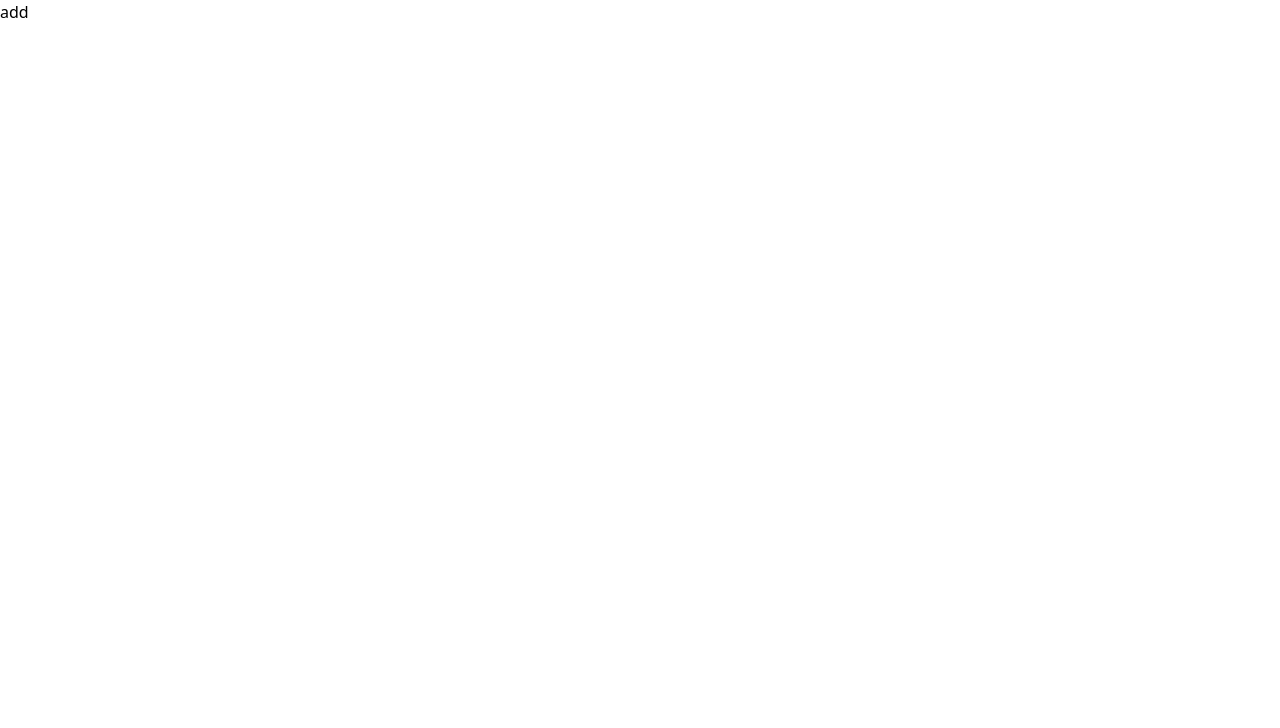
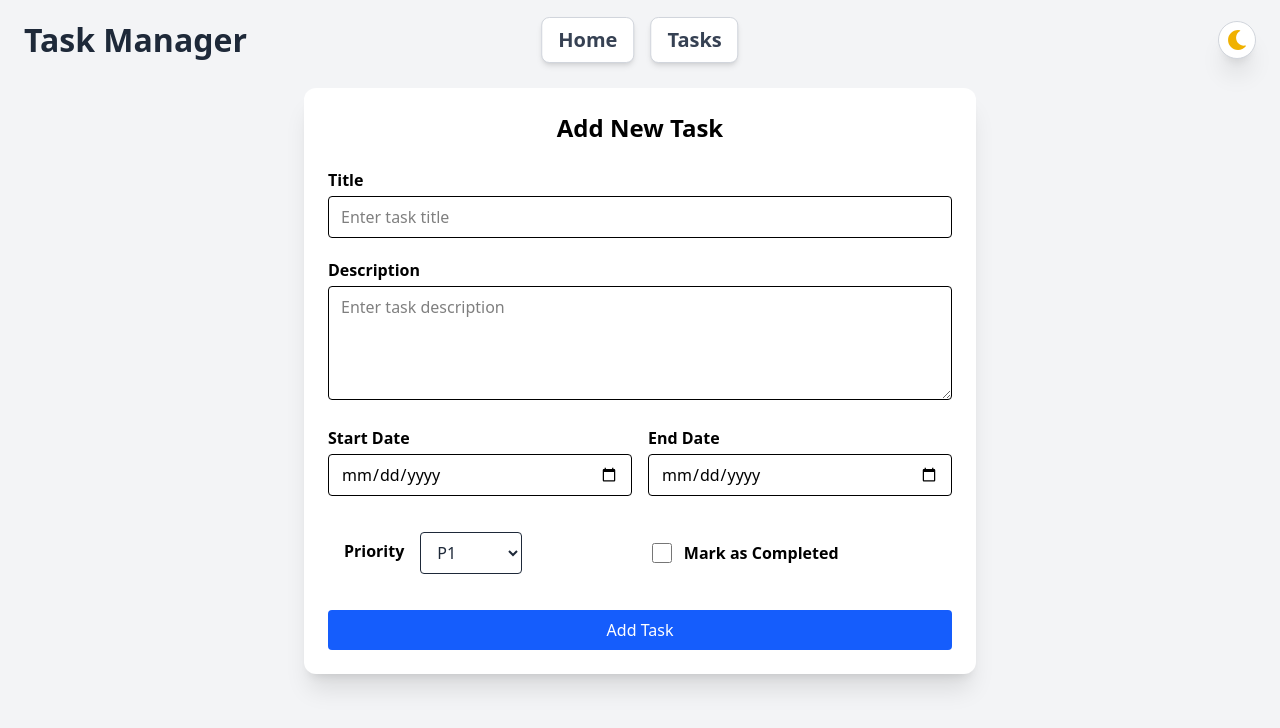
Before and after one commit to arnvj110/Algonive_Task_Manager, a React (Vite) app: page /add in a window 1280 px wide. Shown: the top 728 px of the page. Built offline with nearby package versions, Linux system fonts and the light colour scheme.

Commit message:
Add Page

```diff
--- a/src/App.jsx
+++ b/src/App.jsx
@@ -6,6 +6,7 @@
 import DeletePage from './pages/DeletePage'
 import { ThemeProvider } from './context/ThemeContext'
 import TasksPage from './pages/TasksPage'
+import NavBar from './components/common/NavBar'
 
 function App() {
 
@@ -13,23 +14,44 @@
   const router = createBrowserRouter([
     {
       path: '/',
-      element: <HomePage />
+      element: <div className='bg-gray-100 dark:bg-gray-900 min-h-screen'>
+        <NavBar />
+        <HomePage />
+
+        </div>
+
   },
   {
       path: '/tasks',
-      element: <TasksPage />
+      element: <div className='bg-gray-100 dark:bg-gray-900 min-h-screen'>
+        <NavBar />
+        <TasksPage />
+
+        </div>
   },
   {
     path: '/add',
-    element: <AddPage />
+    element: <div className='bg-gray-100 dark:bg-gray-900 min-h-screen'>
+        <NavBar />
+        <AddPage />
+
+        </div>
   },
   {
     path: '/update/:taskId',
-    element: <UpdatePage />
+    element: <div className='bg-gray-100 dark:bg-gray-900 min-h-screen'>
+        <NavBar />
+        <UpdatePage />
+
+        </div>
   },
   {
     path: '/delete/:taskId',
-    element: <DeletePage />
+    element: <div className='bg-gray-100 dark:bg-gray-900 min-h-screen'>
+        <NavBar />
+        <DeletePage />
+
+        </div>
   }
 ])
 
--- a/src/components/common/NavBar.jsx
+++ b/src/components/common/NavBar.jsx
@@ -23,9 +23,7 @@
      cursor-pointer
     hover:shadow-lg hover:shadow-blue-500/50 ${isHomePage ? 'scale-110' : ''}`}
     onClick={() => {
-        if(isTasksPage) {
-            navigate('/')
-        }
+        navigate('/')
     }}
 >
   Home
@@ -39,9 +37,7 @@
      cursor-pointer
     hover:shadow-lg hover:shadow-blue-500/50 ${isTasksPage ? 'scale-110' : ''}`}
     onClick={() => {
-        if(isHomePage) {
-            navigate('/tasks')
-        }
+        navigate('/tasks')
         }}
 >
   Tasks
--- a/src/components/layout/TaskDiv.jsx
+++ b/src/components/layout/TaskDiv.jsx
@@ -33,8 +33,13 @@
 
 
             {/* Heading */}
-            <div className='w-[95%] h-30 flex items-center justify-center text-xl font-semibold text-gray-800 dark:text-white mb-2 rounded-md border border-gray-400 dark:border-blue-600 bg-gray-100 dark:bg-gray-700'>
+            <div className='w-[95%] h-30 flex items-center justify-center text-xl font-bold text-gray-800 dark:text-white mb-2 rounded-md border border-gray-400 dark:border-blue-600 bg-gray-100 dark:bg-gray-700 relative'>
+
                 Heading
+
+                <span className='absolute right-0 top-0 mr-2 mt-2'>
+                  P0
+                </span>
             </div>
 
 
--- a/src/components/tasks/Tasks.jsx
+++ b/src/components/tasks/Tasks.jsx
@@ -1,8 +1,10 @@
 import React, { useState } from 'react';
 import TaskDiv from '../layout/TaskDiv';
 import { FaAngleDown, FaAngleUp } from 'react-icons/fa';
+import { useNavigate } from "react-router-dom";
 
 const Tasks = () => {
+    const navigate = useNavigate();
     const [showFilter, setShowFilter] = useState(false);
     const [filterOptions, setFilterOptions] = useState({
         completed: false,
@@ -15,7 +17,9 @@
         <div className="w-full">
             <div className="p-3 mb-3 flex justify-center items-center gap-5">
                 {/* Add New Task Button */}
-                <button className="px-4 py-2 rounded-md text-base font-medium cursor-pointer transition-all duration-300
+                <button
+                onClick={()=>{navigate('/add')}}
+                className="px-4 py-2 rounded-md text-base font-medium cursor-pointer transition-all duration-300
           bg-red-400 text-white shadow-lg scale-105 hover:scale-110 hover:shadow-md
         ">Add new task</button>
                 {/* Search Input */}
--- a/src/pages/AddPage.jsx
+++ b/src/pages/AddPage.jsx
@@ -1,11 +1,124 @@
-import React from 'react'
+import React, { useState } from 'react';
 
 const AddPage = () => {
+  const [form, setForm] = useState({
+    title: '',
+    description: '',
+    startDate: '',
+    endDate: '',
+    priority: 'P1',
+    isCompleted: false,
+  });
+
+  const handleChange = (e) => {
+    const { name, value, type, checked } = e.target;
+    setForm({
+      ...form,
+      [name]: type === 'checkbox' ? checked : value,
+    });
+  };
+
   return (
-    <div>
-      add
+    <div className="mt-2 max-w-2xl mx-auto p-6 bg-white shadow-xl rounded-xl dark:bg-gray-800 dark:text-white">
+      {/* Page Heading */}
+      <h2 className="text-2xl font-bold text-center mb-6">Add New Task</h2>
+
+      <form className="space-y-5">
+
+        {/* Title */}
+        <div>
+          <label className="block font-semibold mb-1">Title</label>
+          <input
+            type="text"
+            name="title"
+            value={form.title}
+            onChange={handleChange}
+            placeholder="Enter task title"
+            className="w-full border rounded px-3 py-2 focus:outline-none focus:ring focus:border-blue-300 dark:border-blue-500 dark:focus:border-blue-400"
+          />
+        </div>
+
+        {/* Description */}
+        <div>
+          <label className="block font-semibold mb-1">Description</label>
+          <textarea
+            name="description"
+            value={form.description}
+            onChange={handleChange}
+            placeholder="Enter task description"
+            className="tasks-scrollbar w-full border rounded px-3 py-2 focus:outline-none focus:ring focus:border-blue-300 dark:border-blue-500 dark:focus:border-blue-400"
+            rows="4"
+          ></textarea>
+        </div>
+
+        {/* Dates */}
+        <div className="flex justify-between gap-4">
+          <div className="flex-1">
+            <label className="block font-semibold mb-1">Start Date</label>
+            <input
+              type="date"
+              name="startDate"
+              value={form.startDate}
+              onChange={handleChange}
+              className="w-full border rounded px-3 py-2 focus:outline-none focus:ring focus:border-blue-300 dark:border-blue-500 dark:focus:border-blue-400"
+            />
+          </div>
+
+          <div className="flex-1">
+            <label className="block font-semibold mb-1">End Date</label>
+            <input
+              type="date"
+              name="endDate"
+              value={form.endDate}
+              onChange={handleChange}
+              className="w-full border rounded px-3 py-2 focus:outline-none focus:ring focus:border-blue-300 dark:border-blue-500 dark:focus:border-blue-400"
+            />
+          </div>
+        </div>
+
+        {/* Priority & Completion */}
+        <div className="p-4 flex justify-between items-center gap-4 flex-wrap">
+          {/* Priority */}
+          <div className="flex items-center gap-4 w-full sm:w-[30%]">
+            <label className="block font-semibold mb-1">Priority</label>
+            <select
+              name="priority"
+              value={form.priority}
+              onChange={handleChange}
+              className="w-full border rounded px-3 py-2 bg-white text-gray-800 dark:bg-gray-700 dark:text-white focus:outline-none focus:ring-2 focus:ring-blue-300 dark:border-blue-500 dark:focus:border-blue-400 transition"
+            >
+              <option value="P0">P0</option>
+              <option value="P1">P1</option>
+              <option value="P2">P2</option>
+            </select>
+          </div>
+
+          {/* Is Completed */}
+          <div className="flex items-center gap-3 w-full sm:w-[48%] mt-4 sm:mt-0">
+            <input
+              type="checkbox"
+              name="isCompleted"
+              checked={form.isCompleted}
+              onChange={handleChange}
+              className="w-5 h-5 accent-green-500 bg-white dark:bg-gray-700 border dark:border-blue-500 rounded focus:ring focus:ring-blue-300"
+            />
+            <label className="font-semibold">Mark as Completed</label>
+          </div>
+        </div>
+
+        {/* Submit Button */}
+        <div>
+          <button
+            type="submit"
+            className="w-full bg-blue-600 text-white py-2 px-4 rounded hover:bg-blue-700 transition cursor-pointer hover:scale-105"
+          >
+            Add Task
+          </button>
+        </div>
+
+      </form>
     </div>
-  )
-}
+  );
+};
 
-export default AddPage
+export default AddPage;
--- a/src/pages/HomePage.jsx
+++ b/src/pages/HomePage.jsx
@@ -10,8 +10,8 @@
     const { theme, toggleTheme } = useTheme();
 
     return (
-        <div className="relative min-h-screen flex flex-col items-center bg-gray-100 dark:bg-gray-900 text-gray-800 dark:text-white">
-            <NavBar />
+        <div className="relative flex flex-col items-center bg-gray-100 dark:bg-gray-900 text-gray-800 dark:text-white">
+
 
             <div className="w-full flex justify-center max-w-6xl flex gap-6 mt-5 min-h-[550px]">
                 <Stats />
--- a/src/pages/TasksPage.jsx
+++ b/src/pages/TasksPage.jsx
@@ -5,8 +5,8 @@
 
 const TasksPage = () => {
   return (
-    <div className='bg-gray-100 dark:bg-gray-900 min-h-screen flex flex-col'>
-      <NavBar />
+    <div className='bg-gray-100 dark:bg-gray-900 flex flex-col'>
+
       <div className='flex mt-4 '>
         <Tasks/>
       </div>
```
